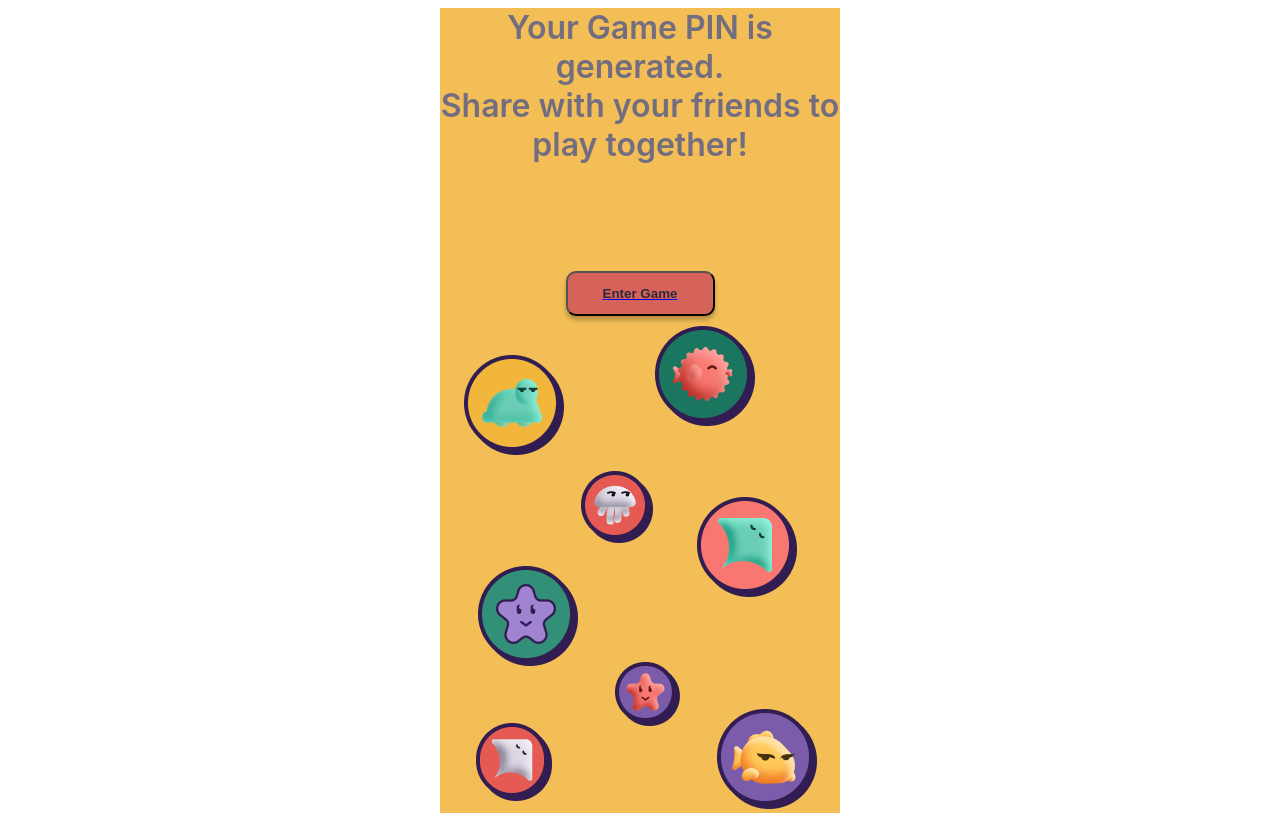
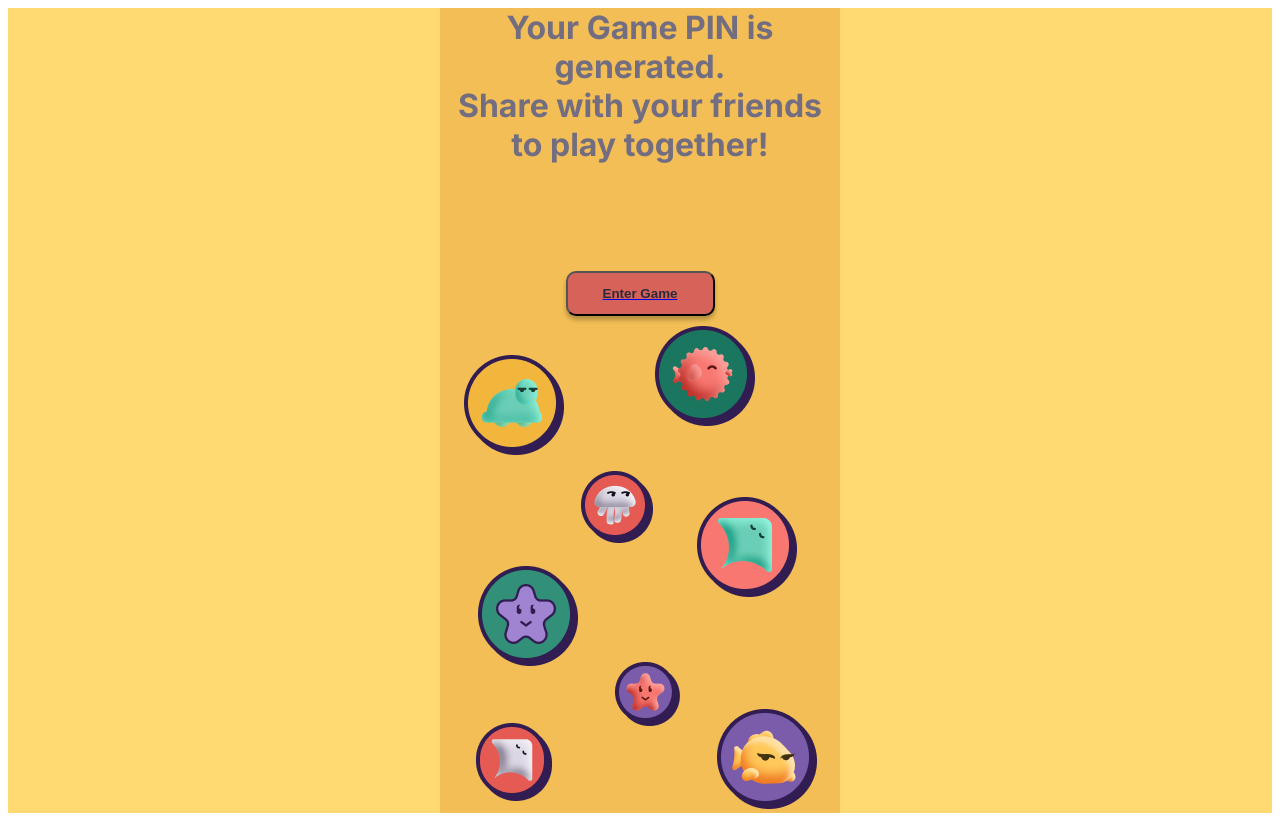
Before and after one commit to vivren/hungergames, a Next.js app in the folder hungergames/: page /url in a window 1280 px wide. Built offline with nearby package versions, Linux system fonts and the light colour scheme.

Commit message:
add some yellow

```diff
--- a/hungergames/src/app/main.css
+++ b/hungergames/src/app/main.css
@@ -1,4 +1,4 @@
-.main{
+.main {
   border: 1px;
   min-height: 100vh;
   max-width: 50vh;
@@ -7,10 +7,10 @@
   justify-content: center;
   text-align: center;
   position: relative;
-    background-color: #F2BE55;
+  background-color: #f2be55;
 }
 
-.title{
+.title {
   flex: 1;
   display: flex;
   flex-direction: column;
@@ -19,65 +19,63 @@
   justify-content: center; /* Center items vertically */
   text-align: center;
   padding-top: 10rem;
-
-
 }
-.hunger{
+.hunger {
   margin-left: auto;
   margin-right: auto;
   justify-content: center;
-    width:450px;
+  width: 450px;
 }
 
-.game{
+.game {
   margin-left: auto;
   margin-right: auto;
   justify-content: center;
-    width:300px;
+  width: 300px;
 }
 
-.userZone{
+.userZone {
   padding-top: 12em;
   display: block;
-    color:#2E293A;
+  color: #2e293a;
 }
-.userInput{
+.userInput {
   width: 252px;
   height: 53px;
   border-radius: 10px;
-    background: #FFF;
+  background: #fff;
   box-shadow: 0px 4px 4px 0px rgba(0, 0, 0, 0.25) inset;
   text-align: center;
-    color: #CBCBCB;
+  color: #cbcbcb;
   margin-bottom: 15px;
 }
-.button{
+.button {
   border-radius: 10px;
-    background: #D56359;
+  background: #d56359;
   box-shadow: 0px 4px 4px 0px rgba(0, 0, 0, 0.25);
   width: 149px;
   height: 45.115px;
   flex-shrink: 0;
-    color:#2E293A;
+  color: #2e293a;
   font-weight: 800;
   margin-bottom: 10px;
 }
 
-.button:hover{
-    background:#D82322;
+.button:hover {
+  background: #d82322;
 }
-.newGame{
+.newGame {
   text-decoration: underline;
-    color:#2E293A;
-    font-size:small;
+  color: #2e293a;
+  font-size: small;
   font-weight: 600;
 }
 
-.newGame:hover{
-    color:#6A627B;
+.newGame:hover {
+  color: #6a627b;
 }
 
-.bottom{
+.bottom {
   position: absolute;
   bottom: 0;
   left: 50%;
@@ -86,23 +84,23 @@
 }
 
 .foodImage {
-    top:5vh;
+  top: 5vh;
   display: flex;
   position: relative;
   bottom: 0;
   justify-content: space-between;
 }
 
-.foodImage1{
+.foodImage1 {
   float: left;
-    width:300px;
+  width: 300px;
 }
 
-.foodImage2{
+.foodImage2 {
   float: right;
-    width:300px;
+  width: 300px;
 }
 
-.hand{
-    width:230px;
+.hand {
+  width: 230px;
 }
--- a/hungergames/src/pages/game.css
+++ b/hungergames/src/pages/game.css
@@ -7,7 +7,7 @@
   height: 100vh;
   flex-direction: column;
   font-family: "Inter", sans-serif;
-  background-color: #f2be55;
+  background-color: #ffd971;
 }
 
 .mainPage p {
--- a/hungergames/src/pages/ranking.css
+++ b/hungergames/src/pages/ranking.css
@@ -1,8 +1,9 @@
-/* .page{
-/* .page{
-    background-color:#F2BE55;
-} */
-} */
+@import url("https://fonts.googleapis.com/css2?family=Inter:wght@400;500;700&display=swap");
+
+.page {
+  background-color: #ffd971;
+  font-family: "Inter", sans-serif;
+}
 
 .main {
   /* border: 1px solid black; */
--- a/hungergames/src/pages/url.css
+++ b/hungergames/src/pages/url.css
@@ -1,3 +1,9 @@
+@import url("https://fonts.googleapis.com/css2?family=Inter:wght@400;500;700&display=swap");
+
+.page {
+  background-color: #ffd971;
+  font-family: "Inter", sans-serif;
+}
 .main {
   /* border: 1px solid black; */
   min-height: 100vh;
@@ -8,6 +14,7 @@
   text-align: center;
   display: block;
   background-color: #f2be55;
+  font-family: "Inter", sans-serif;
 }
 
 h1 {
```
Also changed, not shown: hungergames/src/app/page.tsx (+4 -4 lines). Lines whose indentation alone changed are shown as unchanged.
